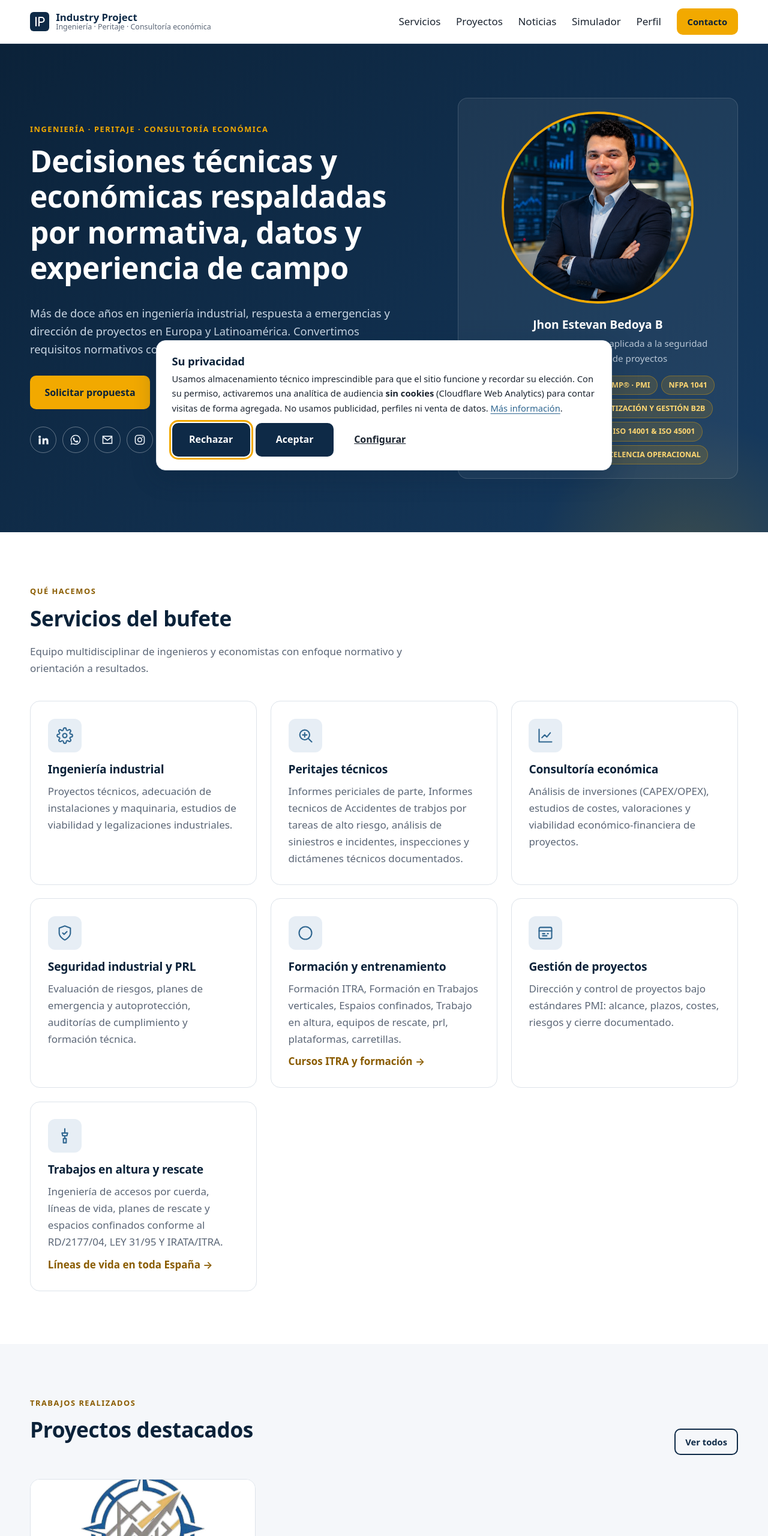
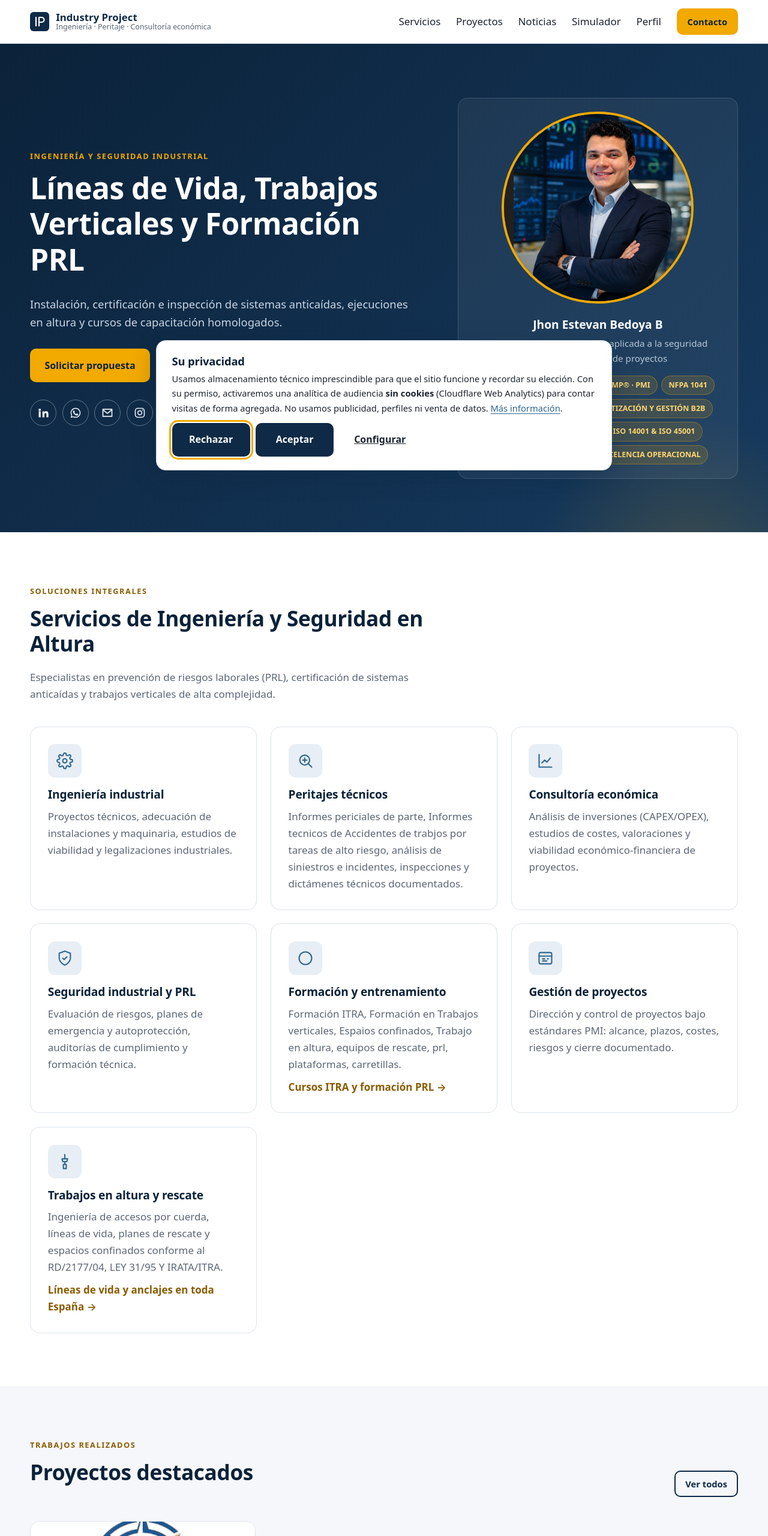
Before and after one commit to Jhonbedoyaestevan/industryproject-web, an Eleventy site: page src/index.njk in a window 1280 px wide. Shown: the top 2560 px of the page at 60% size. Built offline with nearby package versions, Linux system fonts and the light colour scheme; Eleventy itself is replaced by a stand-in of ours; files that its build step writes are made by us from their sources.

Commit message:
Update index.njk

```diff
--- a/src/index.njk
+++ b/src/index.njk
@@ -1,5 +1,7 @@
 ---
 layout: layouts/base.njk
+title: "Industry Project | Líneas de Vida, Trabajos Verticales y Formación PRL"
+description: "Especialistas en instalación y certificación de líneas de vida, trabajos verticales en altura y formación homologada en PRL y seguridad industrial."
 permalink: /
 ---
 {% from "partials/icons.njk" import icon %}
@@ -7,9 +9,9 @@ permalink: /
 <section class="hero" id="perfil" aria-labelledby="hero-title">
   <div class="container hero-grid">
     <div class="hero-text">
-      <p class="eyebrow">{{ site.lema }}</p>
-      <h1 id="hero-title">{{ site.titular }}</h1>
-      <p class="hero-lead">{{ site.subtitulo }}</p>
+      <p class="eyebrow">Ingeniería y Seguridad Industrial</p>
+      <h1 id="hero-title">Líneas de Vida, Trabajos Verticales y Formación PRL</h1>
+      <p class="hero-lead">Instalación, certificación e inspección de sistemas anticaídas, ejecuciones en altura y cursos de capacitación homologados.</p>
       <div class="hero-actions">
         <a class="btn btn-primary" href="#contacto">Solicitar propuesta</a>
         <a class="btn btn-outline" href="#servicios">Ver servicios</a>
@@ -34,9 +36,9 @@ permalink: /
 <section class="section" id="servicios" aria-labelledby="servicios-title">
   <div class="container">
     <header class="section-header">
-      <p class="eyebrow">Qué hacemos</p>
-      <h2 id="servicios-title">Servicios del bufete</h2>
-      <p>Equipo multidisciplinar de ingenieros y economistas con enfoque normativo y orientación a resultados.</p>
+      <p class="eyebrow">Soluciones Integrales</p>
+      <h2 id="servicios-title">Servicios de Ingeniería y Seguridad en Altura</h2>
+      <p>Especialistas en prevención de riesgos laborales (PRL), certificación de sistemas anticaídas y trabajos verticales de alta complejidad.</p>
     </header>
     <div class="services-grid">
       {% for s in site.servicios %}
@@ -44,8 +46,8 @@ permalink: /
         <span class="service-icon">{{ icon(s.icono) }}</span>
         <h3>{{ s.titulo }}</h3>
         <p>{{ s.descripcion }}</p>
-        {% if s.icono == "andamio" %}<a class="service-link" href="/cursos-itra/">Cursos ITRA y formación →</a>{% endif %}
-        {% if s.icono == "cuerda" %}<a class="service-link" href="/lineas-de-vida/">Líneas de vida en toda España →</a>{% endif %}
+        {% if s.icono == "andamio" %}<a class="service-link" href="/cursos-itra/">Cursos ITRA y formación PRL →</a>{% endif %}
+        {% if s.icono == "cuerda" %}<a class="service-link" href="/lineas-de-vida/">Líneas de vida y anclajes en toda España →</a>{% endif %}
       </article>
       {% endfor %}
     </div>
@@ -74,7 +76,7 @@ permalink: /
     <header class="section-header section-header-row">
       <div>
         <p class="eyebrow">Blog técnico</p>
-        <h2 id="noticias-title">Últimas noticias</h2>
+        <h2 id="noticias-title">Últimas noticias y normativa</h2>
       </div>
       <a class="btn btn-outline btn-sm" href="/noticias/">Ver todas</a>
     </header>
@@ -83,7 +85,7 @@ permalink: /
       {% for item in collections.noticias | limit(3) %}{% include "partials/card.njk" %}{% endfor %}
     </div>
     {% else %}
-    <p>Próximamente publicaremos artículos técnicos.</p>
+    <p>Próximamente publicaremos artículos técnicos sobre normativa PRL y seguridad industrial.</p>
     {% endif %}
   </div>
 </section>
@@ -93,7 +95,7 @@ permalink: /
     <div class="contact-intro">
       <p class="eyebrow">Hablemos</p>
       <h2 id="contacto-title">Cuéntenos su proyecto</h2>
-      <p>Respondemos en un plazo máximo de 48 horas laborables. Para asuntos urgentes, utilice WhatsApp.</p>
+      <p>Respondemos en un plazo máximo de 48 horas laborables. Para consultas urgentes sobre instalaciones o formación, contáctenos vía WhatsApp.</p>
       {% set socialClass = "social-contact" %}{% include "partials/social.njk" %}
     </div>
     <div class="contact-card">
```
